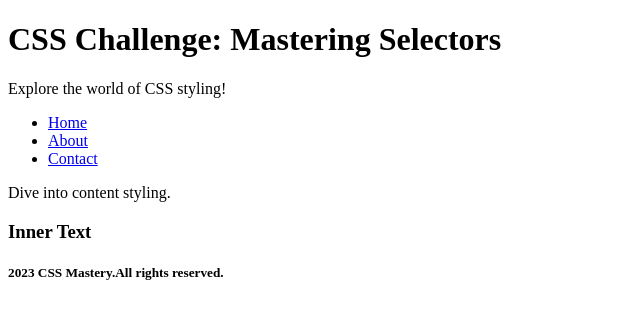
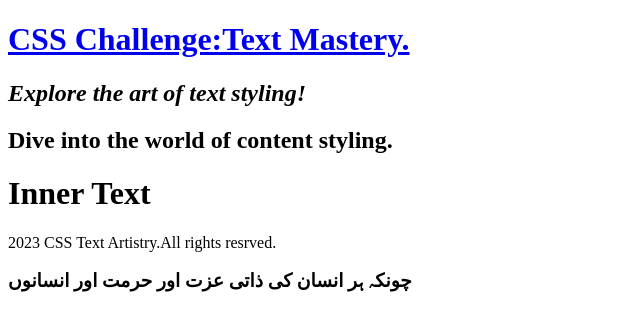
Before and after one commit to waseemkhalil786/CSS-Practice, a plain HTML site: page index.html in a window 1280 px wide. Shown: the whole page, without its empty margins (0-640 px from the left). Drawn offline with Linux system fonts and the light colour scheme.

Commit message:
Assingment 03 css

```diff
--- a/index.html
+++ b/index.html
@@ -1,25 +1,21 @@
 <!DOCTYPE html>
 <html lang="en">
+
 <head>
     <meta charset="UTF-8">
     <meta name="viewport" content="width=device-width, initial-scale=1.0">
-    <title>using External CSS</title>
-    <link rel="stylesheet" href="style.css" type="text/css"rel="stylesheet" / >
+    <link rel="stylesheet" href="style.css">
+    <title>Document</title>
 </head>
-<body>
-    <h1>CSS Challenge: Mastering Selectors</h1>
-    <p>Explore the world of CSS styling!</p>
-    <ul>
-        <li><a href="Home">Home</a> </li>
-        <li><a href="About">About</a> </li>
-        <li><a href="Contact">Contact</a> </li>
-    </ul>
-<p>Dive into content styling.</p>
 
-<h3>Inner Text</h3>
-
-
-<h5>2023 CSS Mastery.All rights reserved.</h5>
-
+<body  >
+    <a href="css challenge">
+    <h1>CSS Challenge:Text Mastery.</h1>
+        </a>
+   <h2><i>Explore the art of text styling!</i></h2>
+<h2>Dive into the world of content styling.</h2>
+<h1>Inner Text</h1>
+<p>2023 CSS Text Artistry.All rights resrved.</p>
+<h3>چونکہ ہر انسان کی ذاتی عزت اور حرمت اور انسانوں</h3>
 </body>
 </html>
```
